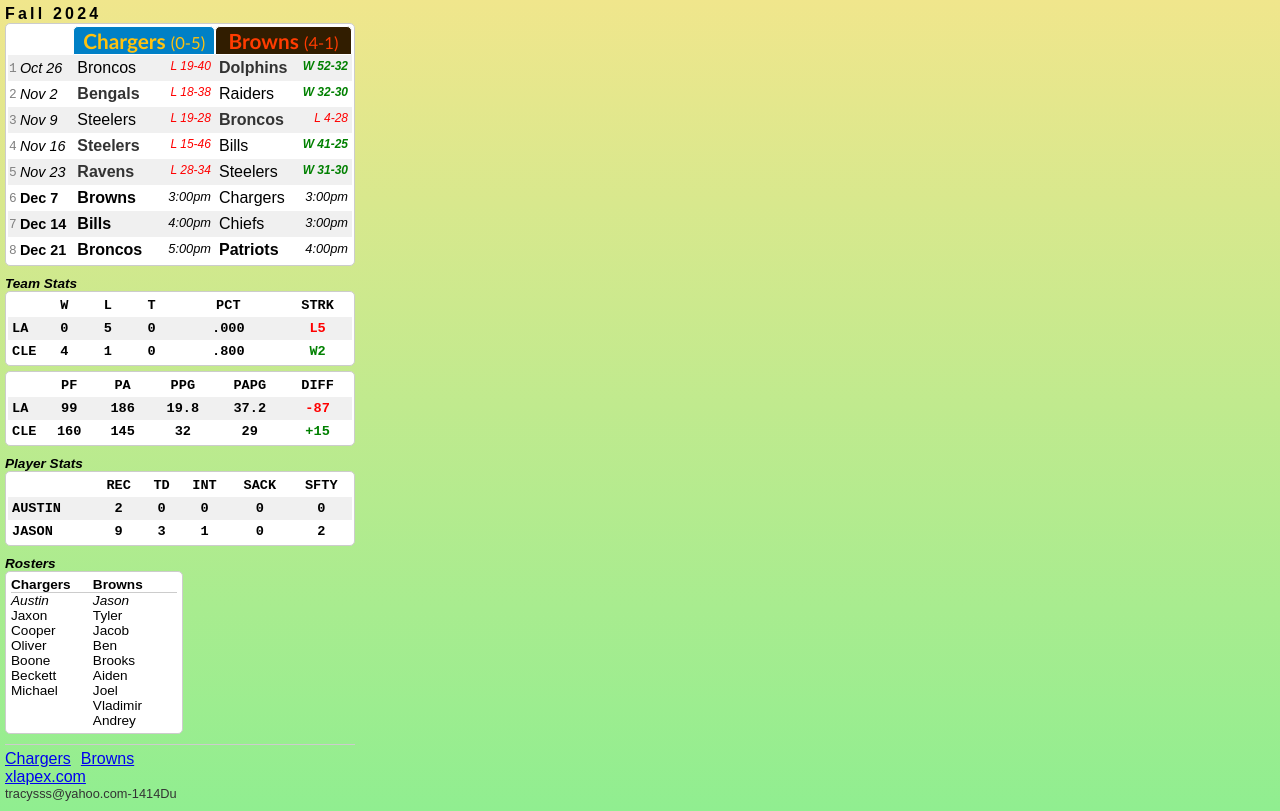
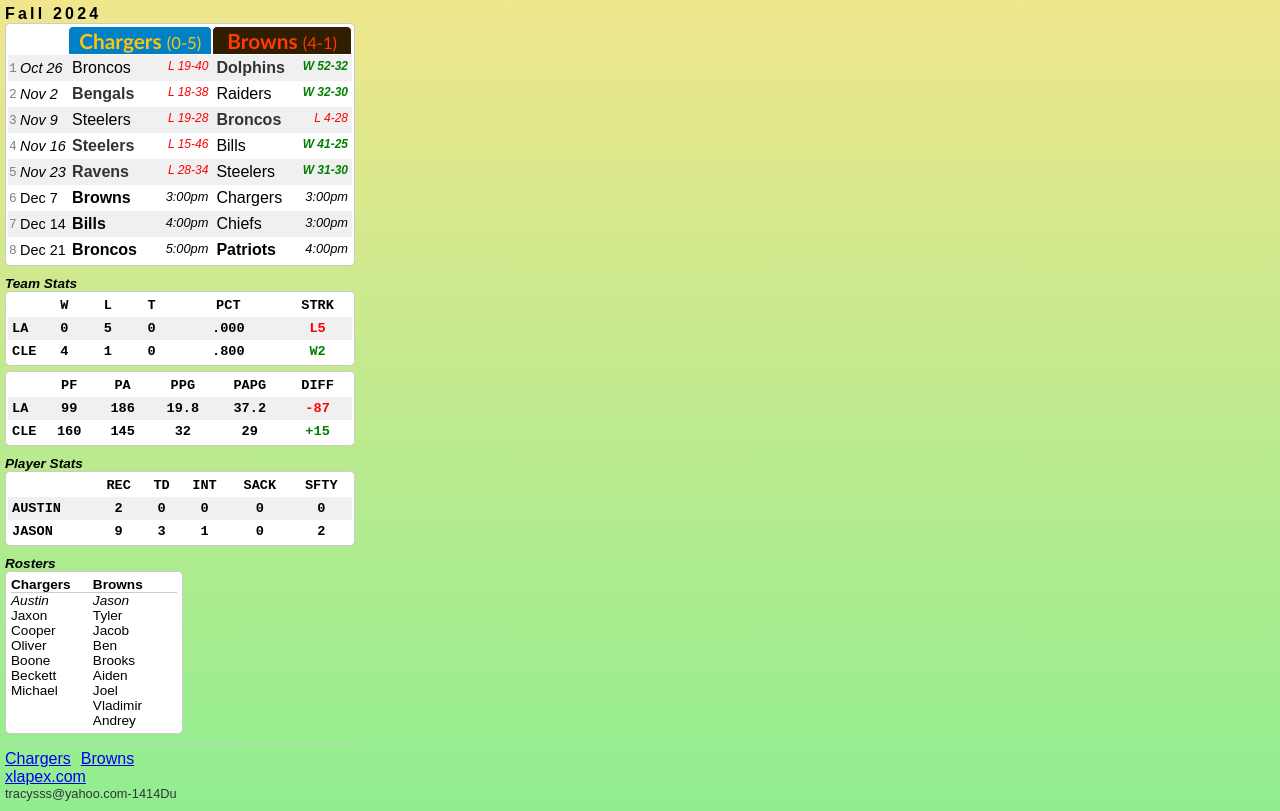
Before and after one commit to jonbri/flag, a React (Vite) app: page / in a window 1280 px wide. Built offline with nearby package versions, Linux system fonts and the light colour scheme.

Commit message:
th styling

```diff
--- a/src/App.scss
+++ b/src/App.scss
@@ -103,6 +103,7 @@
       th {
         text-align: left;
         font-size: 0.9em;
+        font-weight: normal;
       }
       td {
         padding: 4px;
@@ -141,7 +142,6 @@
   th,
   td {
     background-color: silver;
-    border: 1px solid black;
   }
 }
 .past {
@@ -156,6 +156,9 @@
   }
 }
 .future {
+  th {
+    font-weight: normal;
+  }
   background-color: inherit;
 }
 
--- a/src/App.tsx
+++ b/src/App.tsx
@@ -32,7 +32,11 @@
                     <thead>
                       <tr>
                         <th></th>
-                        <th></th>
+                        <th
+                          style={{
+                            width: "45px",
+                          }}
+                        ></th>
                         {teamData.map(
                           ({ name, city, record, color, secondaryColor }) => (
                             <th
```
